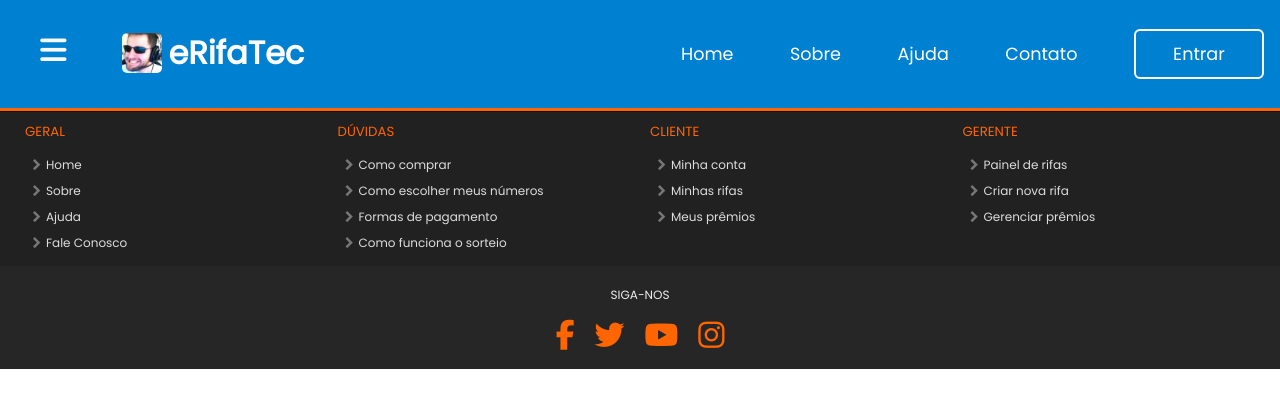
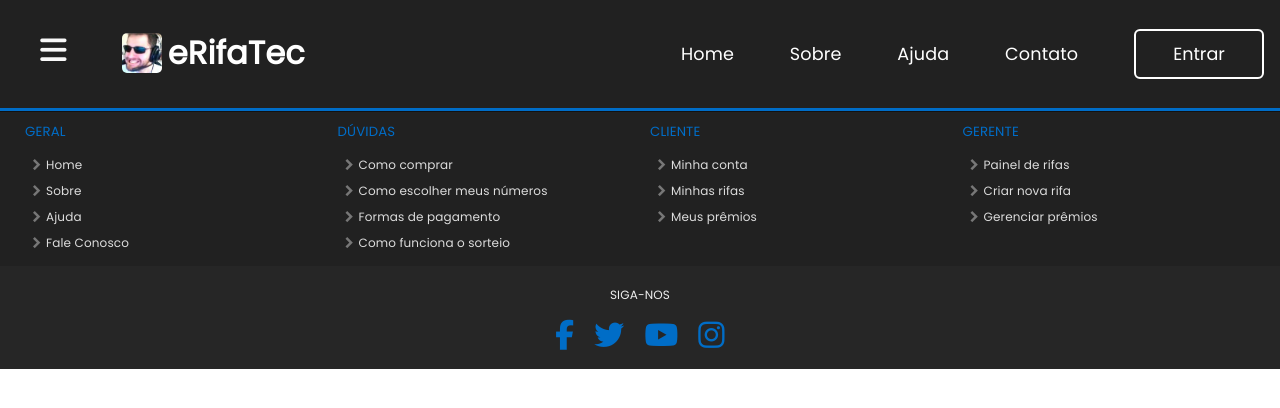
Before and after one commit to TCCMarcoLemasArthur/eRifaTec, a React (Create React App) app: page / in a window 1280 px wide. Shown: the top 408 px of the page. Built offline with nearby package versions, Linux system fonts and the light colour scheme.

Commit message:
Correções (1/4)
- Css reset do Material UI adicionado
- Rota para o criar rifa adicionada
- Cores alteradas

```diff
--- a/src/Rotas.tsx
+++ b/src/Rotas.tsx
@@ -3,6 +3,7 @@ import { BrowserRouter, Routes, Route } from 'react-router-dom';
 import Home from './frontend/paginas/Home';
 import CadastroUsuario from './frontend/paginas/CadastroUsuario';
 import LoginUsuario from './frontend/paginas/LoginUsuario';
+import CriarRifa from './frontend/paginas/CriarRifa'
 import NoPage from './frontend/paginas/NoPage';
 
 export default function Rotas() {
@@ -13,6 +14,7 @@ export default function Rotas() {
                     <Route path='/' index element={<Home />}/>
                     <Route path='/login' element={<LoginUsuario />}/>
                     <Route path='/cadastrar' element={<CadastroUsuario />}/>
+                    <Route path='/criar_rifa' element={<CriarRifa />}/>
                     <Route path='*' element={<NoPage />}/>
                 </Routes>
             </BrowserRouter>
--- a/src/index.css
+++ b/src/index.css
@@ -8,9 +8,11 @@
 }
 
 :root {
-  --primaria: #FF6500; /* #FF6500 */
-  --secundaria: #0080d1; /* #0060b1 */
+  --primaria: #006dc7; /* #FF6500 */
+  --secundaria: #212121; /* #0080d1 */
   --dominante: #fff; /* #fff */
+
+  --detalhe: #6f00ff;
 
   --secundaria-escura: #0060b1;
 
--- a/src/index.tsx
+++ b/src/index.tsx
@@ -2,11 +2,13 @@
 import React from 'react';
 import ReactDOM from 'react-dom/client';
 import Rotas from './Rotas';
+import CssBaseline from '@mui/material/CssBaseline';
 import './index.css';
 
 const root = ReactDOM.createRoot(document.getElementById('root') as HTMLElement);
 root.render(
   <React.StrictMode>
+    <CssBaseline />
     <Rotas />
   </React.StrictMode>
 );
```
